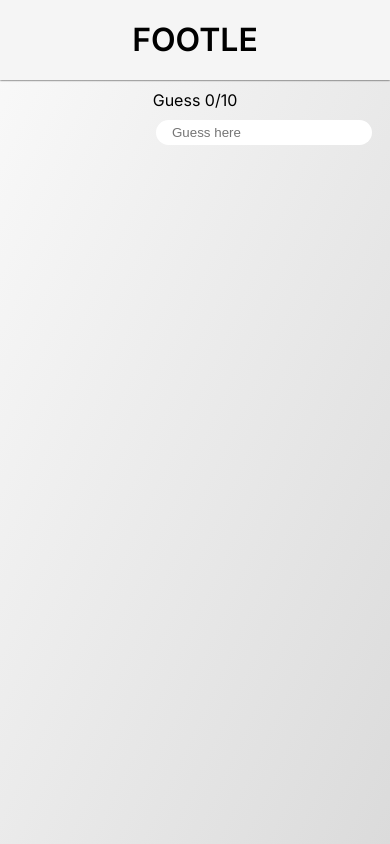
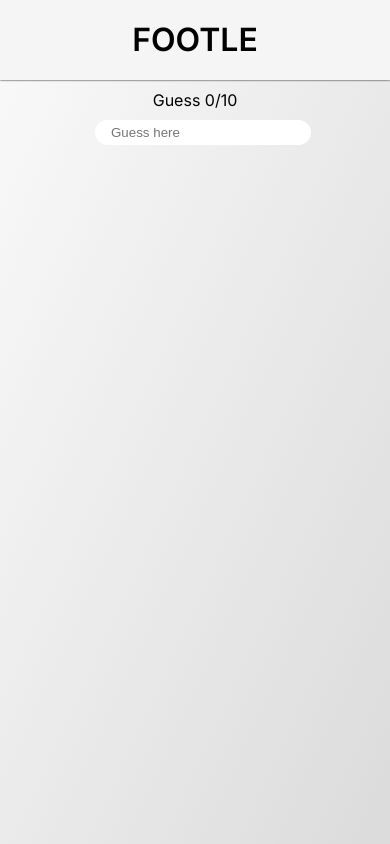
Before and after one commit to Danielx2003/Danielx2003.github.io, a React (Create React App) app: page / in a window 390 px wide. Built offline with nearby package versions, Linux system fonts and the light colour scheme.

Commit message:
mobile compatibile styling

```diff
--- a/public/styles.css
+++ b/public/styles.css
@@ -22,15 +22,18 @@ header {
     box-shadow: 0 0 2px;
     height: 80px;
     margin-bottom: 10px;
+    width: 100%;
 }
 
 .dropdown {
     width: 20%;
     min-width: 200px;
     margin: 0;
-    left:40%;
-    position: absolute;
     z-index: 1;
+    display:flex;
+    flex-flow: column wrap;
+    align-items: center;
+    justify-content: center;
 }
 
 
@@ -57,6 +60,9 @@ header {
     padding-left: 1rem;
     min-width: 200px;
     max-width: 300px;
+    display:flex;
+    align-items: center;
+    justify-content: center;
 }
 
 .dropdown--input:focus {
@@ -64,13 +70,16 @@ header {
 }
 
 .container {
+    display: flex;
     text-align: center;
     align-items: center;
+    justify-content: center;
+    flex-flow: column wrap;
 }
 
 .player {
     margin: 0 auto;
-    margin-top: 45px;
+    margin-top: 1.2rem;
     height: 350px;
     width: 45%;
     min-width: 340px;
@@ -156,12 +165,26 @@ header {
 
 .winner-sign {
     width: 50%;
-    height: 100px;
-    background-color: black;
+    height: 70%;
+    background-color: rgb(99, 200, 99);
     color: white;
     position: fixed;
     z-index: 1;
     left: 25%;
+    box-shadow: 0 0 2px;
+
+}
+
+.loser-sign {
+    width: 60%;
+    height: 70%;
+    background-color: rgb(196, 172, 172);
+    color: white;
+    position: fixed;
+    z-index: 1;
+    box-shadow: 2px 5px 5px rgb(204, 183, 183);
+    left: 20%;
+    display: none;
 
 }
 
--- a/src/App.js
+++ b/src/App.js
@@ -4,18 +4,18 @@ import Player from "./comp/player.js"
 import Dropdown from "./comp/dropdown.js"
 import Counter from "./comp/counter.js"
 import Winner from "./comp/winner.js"
+import Loser from "./comp/loser.js"
 import players from "./tempData.js"
 
 
 export default function App(props) {
 
+    console.log(props.player)
     const [gameOver, setGameOver] = React.useState(false)
 
-    console.log(props.player)
     const [playerGusessArr, setGuessArr] = React.useState([])
 
     function isGameOver() {
-        console.log("length is " + playerGusessArr.length)
         if (playerGusessArr.length >= 10) {
             return true;
         } else if (playerGusessArr.includes(props.player)) {
@@ -38,6 +38,9 @@ export default function App(props) {
             <Winner
                 winner={playerGusessArr.includes(props.player) ? true : false}
             />
+            <Loser
+                loser={playerGusessArr}
+            />
             {playerGusessArr.reverse().map((player) => <Player item={player} goal={props.player} />)}
         </div>
 
--- /dev/null
+++ b/src/comp/loser.js
@@ -0,0 +1,11 @@
+import React from "react";
+
+export default function Loser(props) {
+
+    console.log(props.loser.length + " is loser props")
+
+    return (
+        <h1 className="loser-sign"> YOU LOST!</h1 >
+        //<h1 className="loser-sign " style={props.loser.legnth > 0 ? { display: 'block' } : { display: 'none' }}> YOU LOST!</h1 >
+    )
+}
--- a/src/comp/player.js
+++ b/src/comp/player.js
@@ -8,8 +8,6 @@ export default function Player(props) {
     } else if (props.item.age < props.goal.age) {
         ageTxt = props.item.age + " ↑"
     }
-
-    console.log(props.item.club)
 
     return (
         <div className="player">
--- a/src/comp/winner.js
+++ b/src/comp/winner.js
@@ -5,6 +5,6 @@ export default function Winner(props) {
     console.log(props.winner + " is props")
 
     return (
-        <h1 className="winner-sign " style={props.winner ? { display: 'block' } : { display: 'none' }}> YOU WON!</h1 >
+        <div className="winner-sign " style={props.winner ? { display: 'block' } : { display: 'none' }}> YOU WON!</div >
     )
 }
--- a/src/index.js
+++ b/src/index.js
@@ -1,6 +1,6 @@
 import React from 'react';
 import ReactDOM from 'react-dom';
-import App from "./app.js"
+import App from "./App.js"
 import players from "./tempData.js"
 
 
```
